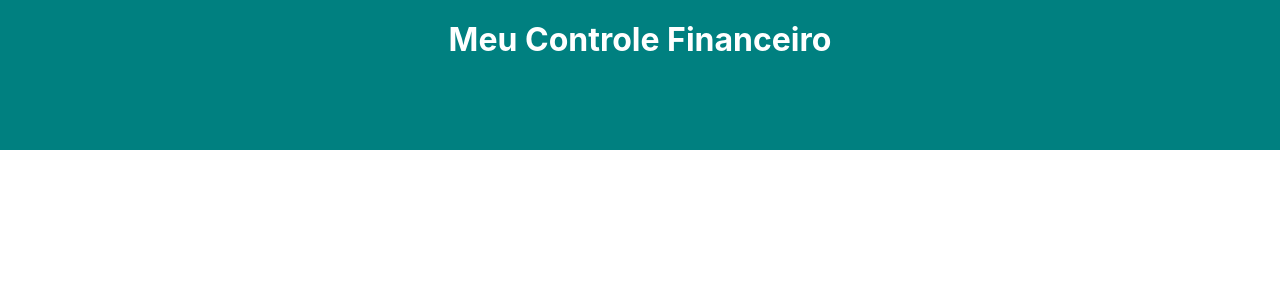
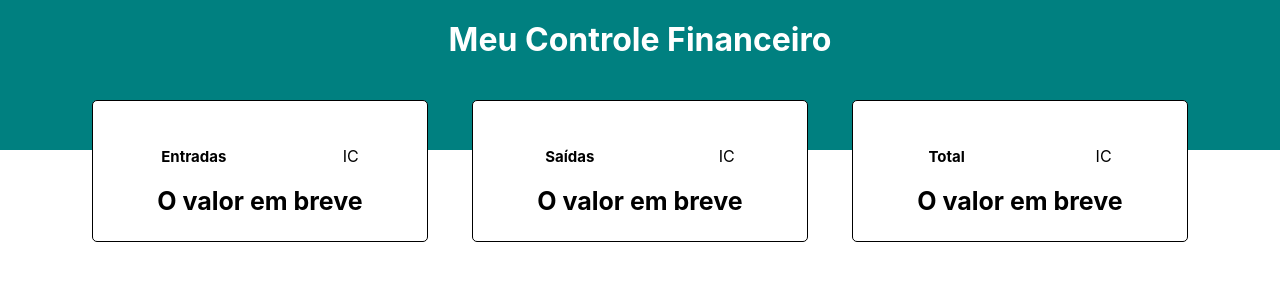
Before and after one commit to LuisBraga31/financialSystem, a React (Vite) app: page / in a window 1280 px wide. Shown: the top 300 px of the page. Built offline with nearby package versions, Linux system fonts and the light colour scheme.

Commit message:
Creating cards

```diff
--- a/src/App.jsx
+++ b/src/App.jsx
@@ -1,11 +1,13 @@
-import './App.css'
-import Header from './components/Header/Header'
+import './App.css';
+import Header from './components/Header/Header';
+import Info from './components/Infos/Info';
 
 function App() {
 
   return (
     <>
       <Header/>
+      <Info/>
     </>
   )
 }
--- /dev/null
+++ b/src/components/Infos/Info.jsx
@@ -0,0 +1,17 @@
+import React from 'react'
+import InfoItem from './InfoItem'
+import styles from './Info.module.css';
+
+const Info = () => {
+  return (
+    <section className={styles.section_info}>
+
+        <InfoItem title="Entradas" />
+        <InfoItem title="Saídas"/>
+        <InfoItem title="Total"/>
+
+    </section>
+  )
+ }
+
+export default Info
--- /dev/null
+++ b/src/components/Infos/Info.module.css
@@ -0,0 +1,9 @@
+.section_info {
+    max-width: 1120px;
+    width: 98%;
+    margin: 0 auto;
+    display: flex;
+    gap: 20px;
+    margin-top: -50px;
+    justify-content: space-around;
+}
--- /dev/null
+++ b/src/components/Infos/InfoItem.jsx
@@ -0,0 +1,19 @@
+import React from 'react'
+import styles from './InfoItem.module.css';
+
+const InfoItem = ({title}) => {
+  return (
+    <div className={styles.itemCard}>
+        <div className={styles.itemHeader}>
+            <h4> {title} </h4>
+            <span> IC </span>
+        </div>
+
+        <div className={styles.itemFooter}>
+            <span> O valor em breve </span>
+        </div>
+    </div>
+  )
+}
+
+export default InfoItem
--- /dev/null
+++ b/src/components/Infos/InfoItem.module.css
@@ -0,0 +1,42 @@
+.itemCard {
+    display: flex;
+    flex-direction: column;
+    align-items: center;
+    background-color: #fff;
+    border-radius: 5px;
+    padding: 25px 15px;
+    width: 30%;
+    border: 1px solid black;
+}
+
+.itemHeader {
+    display: flex;
+    align-items: center;
+    justify-content: space-around;
+    width: 100%;
+    gap: 10px;
+    margin: 20px auto;
+}
+
+.itemHeader h4 {
+    font-size: 15px;
+}
+
+.itemFooter span {
+    font-size: 25px;
+    font-weight: bold;
+}
+
+@media (max-width: 750px) {
+    .itemCard {
+        width: 20%;
+    }
+
+    h4 {
+        font-size: 12px;
+      }
+
+    span {
+        font-size: 20px;
+    }
+}
```
Also changed, not shown: .eslintrc.cjs, src/components/Info.jsx (deleted), src/components/InfoItem.jsx (deleted).
